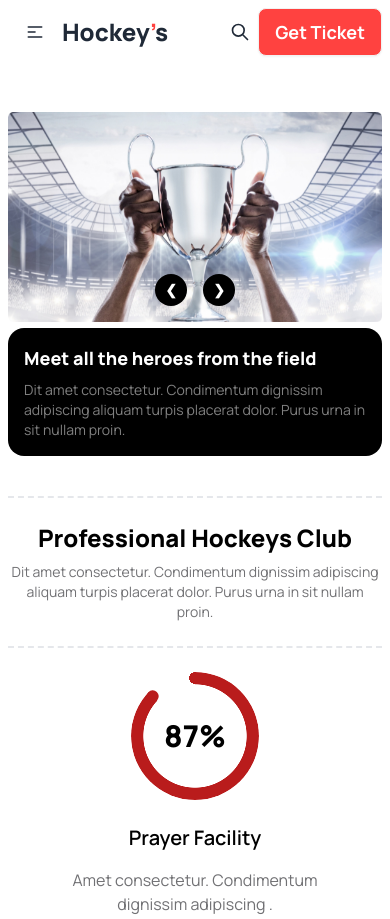
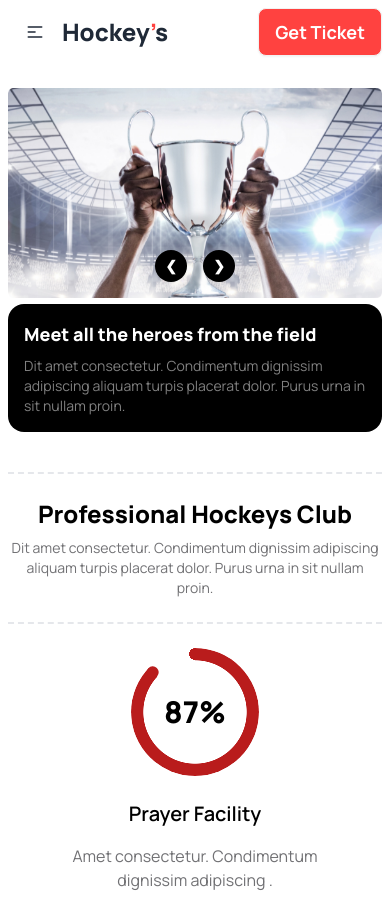
Before and after one commit to dev-ahad-ali/a-3-hockeys, a plain HTML site: page index.html in a window 390 px wide. Shown: the top 919 px of the page. Drawn offline with nearby package versions, Linux system fonts and the light colour scheme.

Commit message:
some fixes added

```diff
--- a/index.html
+++ b/index.html
@@ -105,7 +105,7 @@
           <div class="navbar-end gap-2 md:gap-4">
             <svg
               xmlns="http://www.w3.org/2000/svg"
-              class="h-5 w-5"
+              class="h-5 w-5 hidden md:block"
               fill="none"
               viewBox="0 0 24 24"
               stroke="currentColor"
@@ -127,7 +127,7 @@
     </header>
     <main>
       <!-- Banner Section Beginning -->
-      <section class="xl:container mx-auto px-2 mt-12 relative">
+      <section class="xl:container mx-auto px-2 pt-6 md:pt-12 relative">
         <div class="carousel w-full">
           <div id="slide1" class="carousel-item relative w-full">
             <img src="./img/banner-img-1.png" class="w-full" />
```
